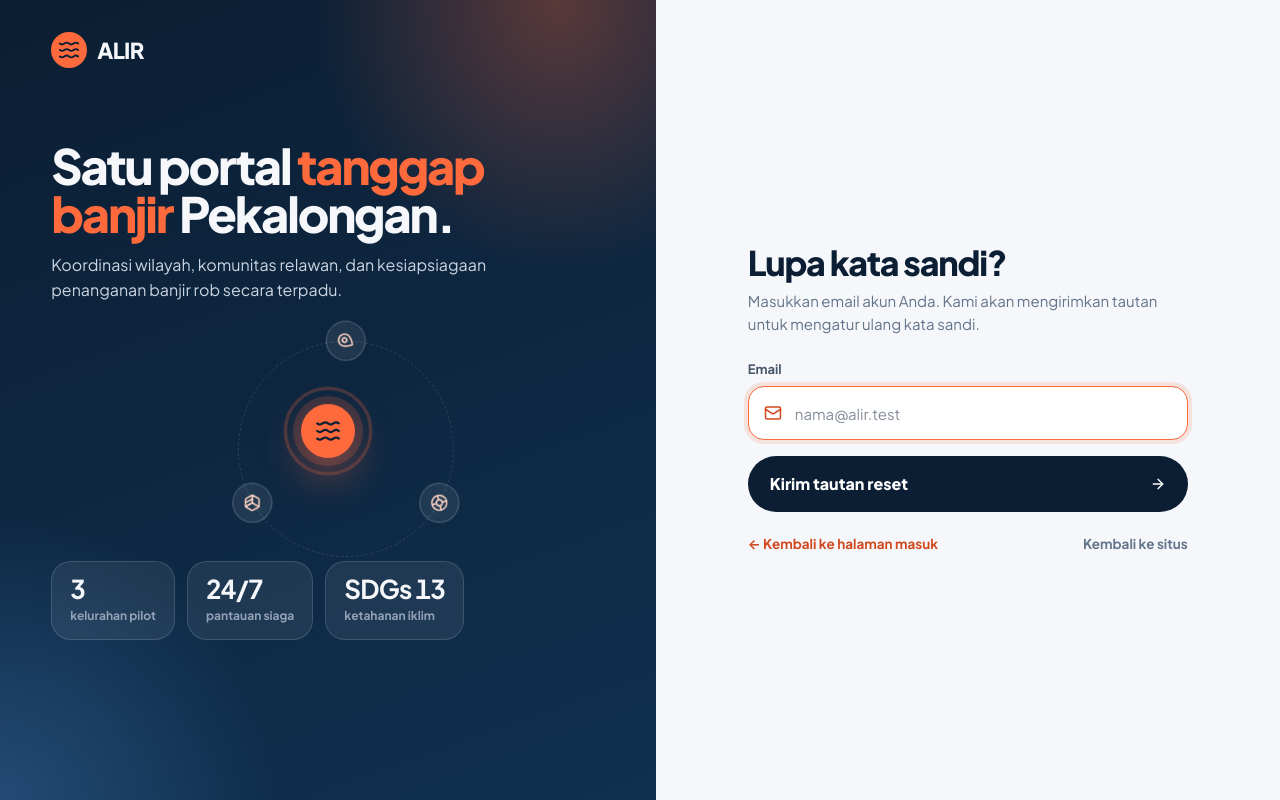
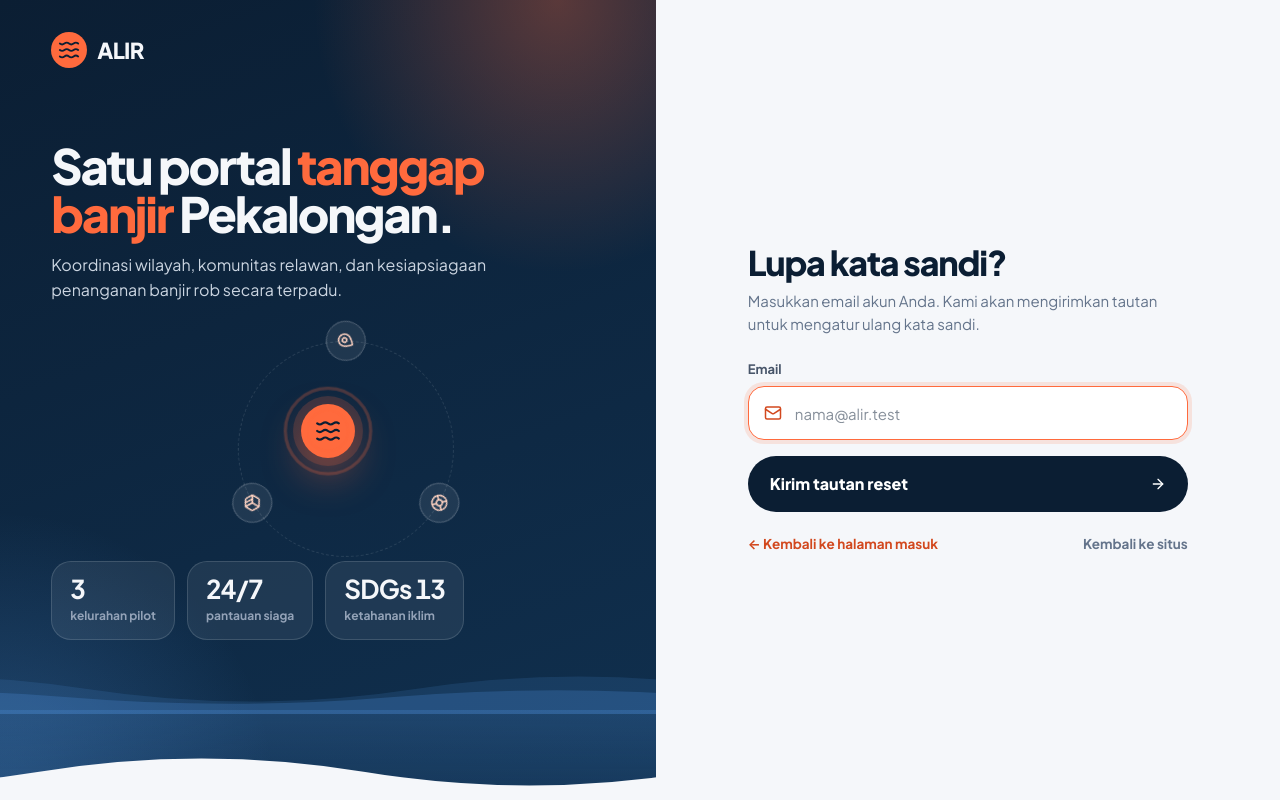
Before and after one commit to Tim-Startup-Alir/alir-web, a Laravel app: page /lupa-sandi in a window 1280 px wide. Run offline with Laravel 12, Linux system fonts and the light colour scheme; style sheets or scripts are compiled from the project's sources; parts of the project's set-up code (start-up, migrations or seed data) failed here and were passed over; some libraries are stand-ins or nearby versions.

Commit message:
fix(login): tambahkan animasi ombak pada panel kiri sesuai mockup
Menambahkan elemen [data-hero-water] pada layouts/guest.blade.php serta fungsi window.alirMountHeroWater() di resources/js/alir-ui.js agar animasi gelombang air di sisi bawah kiri halaman login (dan halaman auth lain yang memakai layout guest) sesuai dengan mockup-alir/login.html.

```diff
--- a/resources/js/alir-ui.js
+++ b/resources/js/alir-ui.js
@@ -9,8 +9,31 @@ window.alirIcons = function () {
     }
 };
 
+window.alirMountHeroWater = function () {
+    document.querySelectorAll('[data-hero-water]').forEach((el) => {
+        if (el._hw) return;
+        el._hw = true;
+
+        const fillBottom = el.dataset.heroWater || '#F5F7FA';
+        const mkWave = (q, fill) =>
+            `<svg viewBox="0 0 2880 100" preserveAspectRatio="none"><path d="M0 50 Q 360 ${q} 720 50 T 1440 50 T 2160 50 T 2880 50 V 100 H 0 Z" fill="${fill}"/></svg>`;
+
+        el.classList.add('hw');
+        el.innerHTML =
+            `<div class="l l1">${mkWave(0, 'rgba(86,156,235,.14)')}</div>` +
+            `<div class="l l2">${mkWave(10, 'rgba(86,156,235,.22)')}</div>` +
+            `<div class="body"></div>` +
+            `<div class="l l3">${mkWave(5, fillBottom)}</div>`;
+
+        setTimeout(() => {
+            el.style.height = el.dataset.h || '190px';
+        }, 250);
+    });
+};
+
 document.addEventListener('DOMContentLoaded', () => {
     window.alirIcons();
+    window.alirMountHeroWater();
 
     if (window.NProgress) {
         window.NProgress.configure({ showSpinner: false, minimum: 0.12, trickleSpeed: 130, speed: 420 });
--- a/resources/views/layouts/guest.blade.php
+++ b/resources/views/layouts/guest.blade.php
@@ -39,6 +39,7 @@
                 <div class="lg-chip"><b>SDGs 13</b><span>ketahanan iklim</span></div>
             </div>
         </div>
+        <div data-hero-water="#F5F7FA" data-h="90px" style="z-index:1" aria-hidden="true"></div>
     </aside>
 
     <main class="lg-form">
```
